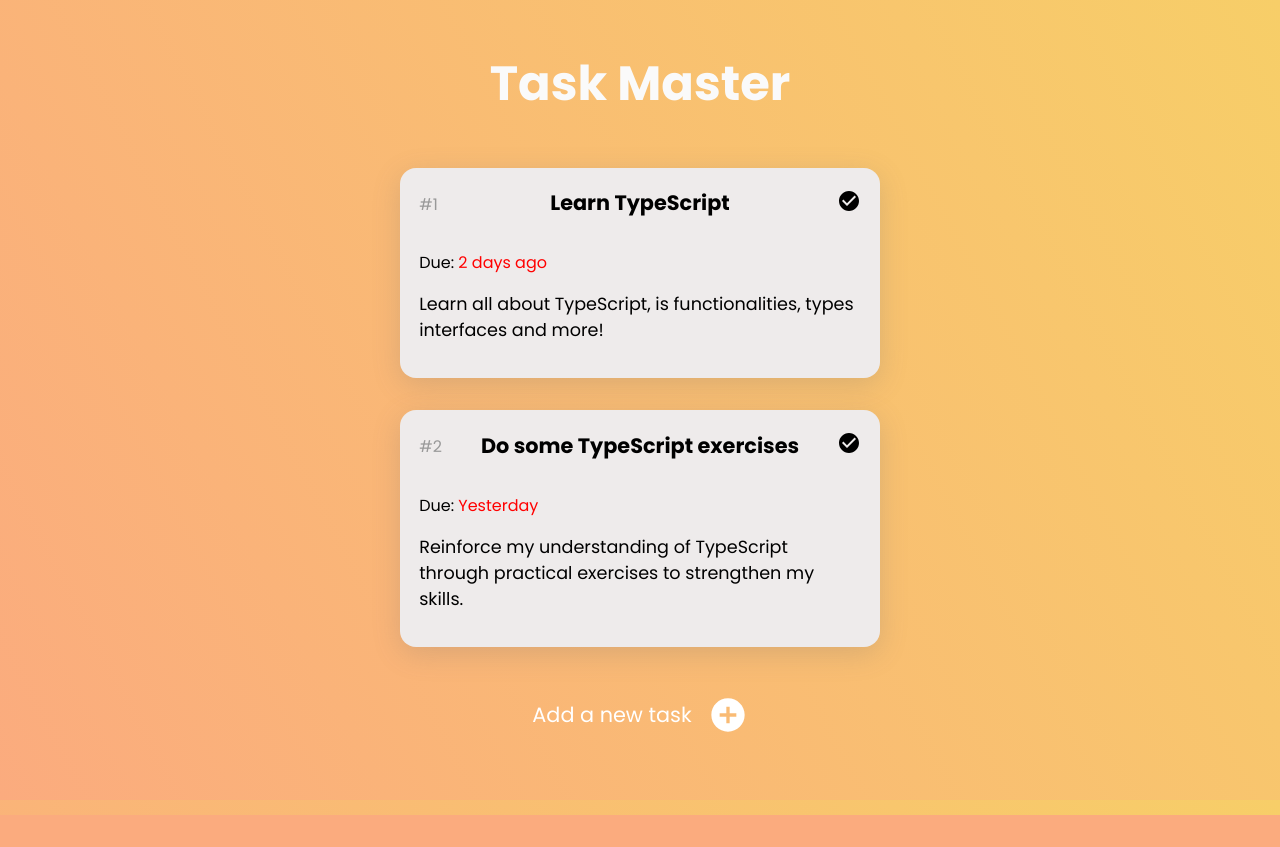
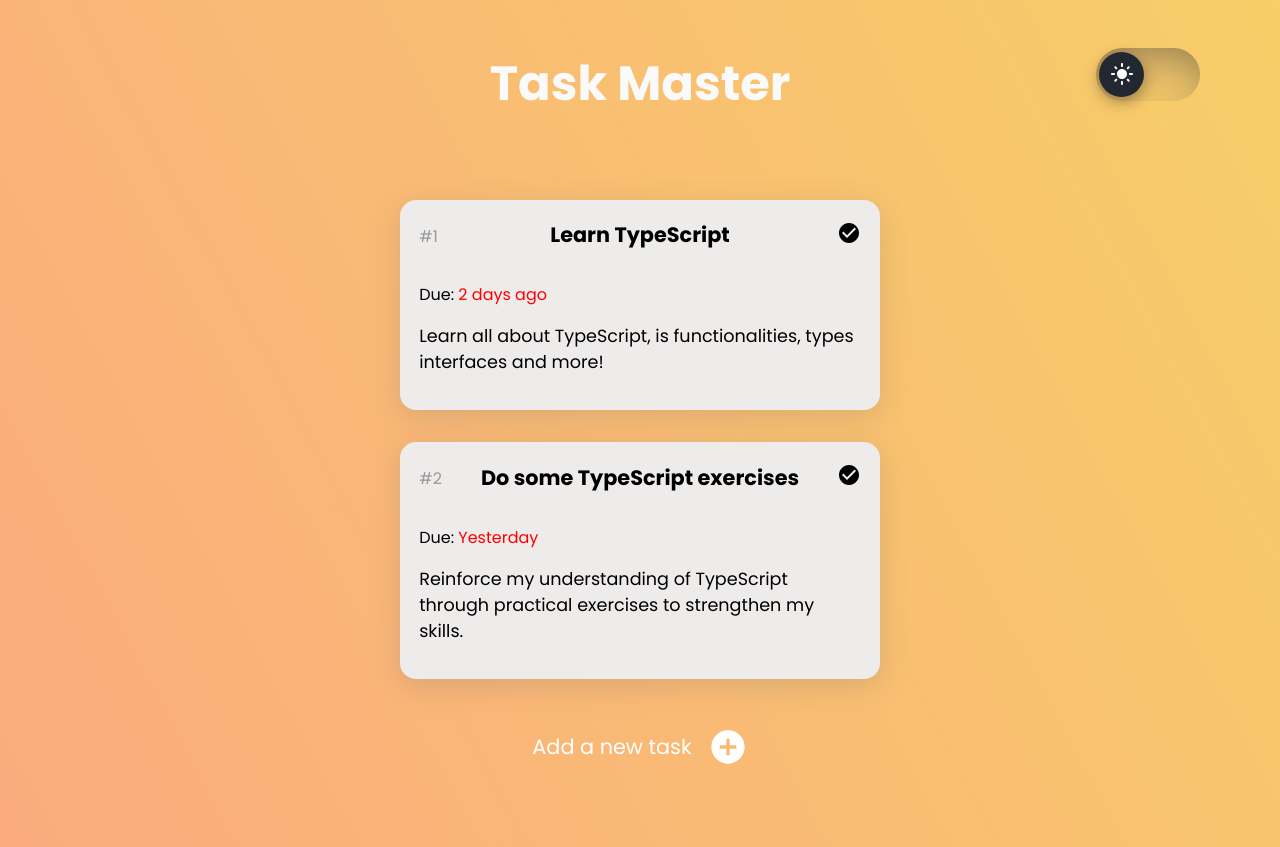
Before and after one commit to fabiodplacerda/TaskMaster, a React (Vite) app: page / in a window 1280 px wide. Before the commit the page ends 815 px from the top, so only its background shows below. Built offline with nearby package versions, Linux system fonts and the light colour scheme.

Commit message:
added theme toggler functionality

```diff
--- a/src/App.tsx
+++ b/src/App.tsx
@@ -1,12 +1,31 @@
+import { useContext } from 'react';
 import Header from './components/Header';
 import TaskList from './components/TaskList';
+import { ThemeContext } from './contexts/theme';
+import LightModeIcon from '@mui/icons-material/LightMode';
+import DarkModeIcon from '@mui/icons-material/DarkMode';
 
 function App() {
+  const [{ theme, isDark }, toggleTheme] = useContext(ThemeContext);
+
   return (
-    <>
+    <div className="app" style={{ ...theme }}>
+      <div id="theme-toggler-container" className={isDark ? 'dark' : 'light'}>
+        <button
+          id="theme-toggler"
+          onClick={toggleTheme}
+          className={isDark ? 'dark' : 'light'}
+        >
+          {isDark ? (
+            <DarkModeIcon></DarkModeIcon>
+          ) : (
+            <LightModeIcon></LightModeIcon>
+          )}
+        </button>
+      </div>
       <Header />
       <TaskList />
-    </>
+    </div>
   );
 }
 
--- /dev/null
+++ b/src/contexts/theme.tsx
@@ -0,0 +1,33 @@
+import { ReactNode, createContext, useState } from 'react';
+
+const themes = {
+  dark: {
+    backgroundColor: 'rgb(32, 38, 57)',
+    backgroundImage:
+      'linear-gradient(62deg, rgb(32, 38, 57) 11.4%, rgb(63, 76, 119) 70.2%)',
+    backgroundAttachment: 'fixed',
+    color: 'white',
+  },
+  light: {
+    backgroundColor: '#fbab7e',
+    backgroundImage: 'linear-gradient(62deg, #fbab7e 0%, #f7ce68 100%)',
+    backgroundAttachment: 'fixed',
+    color: 'black',
+  },
+};
+
+export const ThemeContext = createContext<any>(null);
+
+export const ThemeProvider = ({ children }: { children: ReactNode }) => {
+  const [isDark, setIsDark] = useState(false);
+  const theme = isDark ? themes.dark : themes.light;
+  const toggleTheme = () => {
+    setIsDark(!isDark);
+  };
+  console.log('hello');
+  return (
+    <ThemeContext.Provider value={[{ theme, isDark }, toggleTheme]}>
+      {children}
+    </ThemeContext.Provider>
+  );
+};
--- a/src/index.css
+++ b/src/index.css
@@ -10,16 +10,22 @@
 body {
   font-size: 16px;
   font-family: 'Poppins', sans-serif;
-  background-color: #fbab7e;
+  /* background-color: #fbab7e;
   background-image: linear-gradient(62deg, #fbab7e 0%, #f7ce68 100%);
-  background-attachment: fixed;
+  background-attachment: fixed; */
 }
 
 h1 {
   text-align: center;
-  margin: 3rem auto;
+  margin: 0 auto;
+  padding: 3rem 0;
   color: #fafafa;
   font-size: 3rem;
+}
+
+.app {
+  min-height: 100vh;
+  position: relative;
 }
 
 #no-tasks-container {
@@ -227,3 +233,38 @@ h1 {
   top: -1.2rem;
   border: 0;
 }
+
+#theme-toggler-container {
+  width: 6.5rem;
+  height: 3.3em;
+  border-radius: 10rem;
+  box-shadow: rgba(50, 50, 93, 0.25) 0px 30px 60px -12px inset,
+    rgba(0, 0, 0, 0.3) 0px 18px 36px -18px inset;
+  display: flex;
+  align-items: center;
+  position: absolute;
+  top: 3rem;
+  right: 5rem;
+}
+
+#theme-toggler {
+  width: 2.8rem;
+  height: 2.8rem;
+  margin: 0.2rem;
+  border-radius: 5rem;
+  background-color: #222831;
+  border: 0;
+  box-shadow: rgba(0, 0, 0, 0.35) 0px 5px 15px;
+  transition: all 0.2s ease-in;
+  color: #fff;
+  display: flex;
+  justify-content: center;
+  align-items: center;
+  cursor: pointer;
+}
+
+#theme-toggler.dark {
+  transform: translate(3.3rem);
+  background-color: white;
+  color: #222831;
+}
--- a/src/main.tsx
+++ b/src/main.tsx
@@ -3,5 +3,10 @@ import App from './App.tsx';
 import 'reactjs-popup/dist/index.css';
 import './index.css';
 import './mediaQueries.css';
+import { ThemeProvider } from './contexts/theme.tsx';
 
-ReactDOM.createRoot(document.getElementById('root')!).render(<App />);
+ReactDOM.createRoot(document.getElementById('root')!).render(
+  <ThemeProvider>
+    <App />
+  </ThemeProvider>,
+);
```
